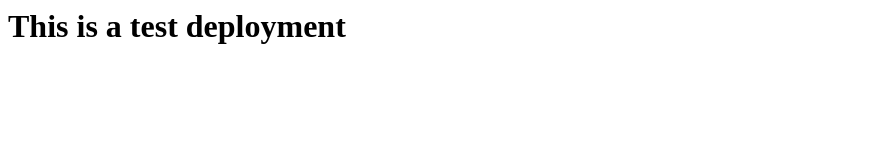
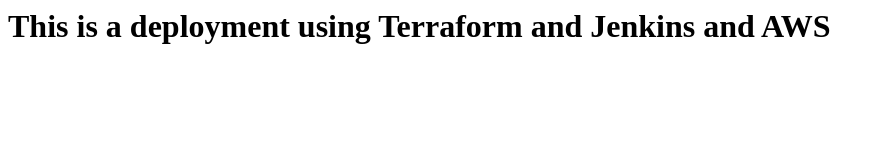
Before and after one commit to 47danishkhan/aaa, a plain HTML site: page index.html in a window 1280 px wide. Shown: the whole page, without its empty margins (0-885 px from the left). Drawn offline with Linux system fonts and the light colour scheme.

Commit message:
website changed

```diff
--- a/index.html
+++ b/index.html
@@ -1,6 +1,6 @@
 <html>
 <title> Hello World </title>
 <body>
-<h1> This is a test deployment </h1>
+<h1> This is a deployment using Terraform and Jenkins and AWS </h1>
 </body>
 </html>
```
